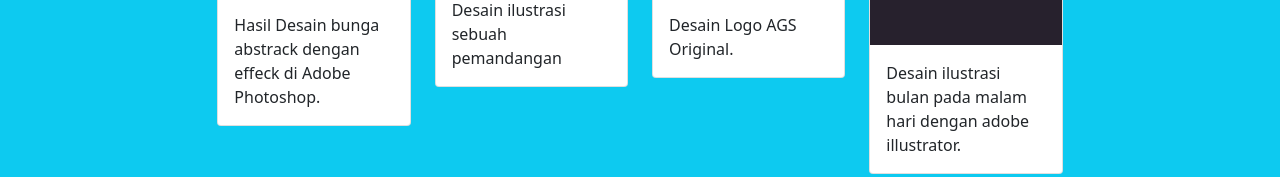
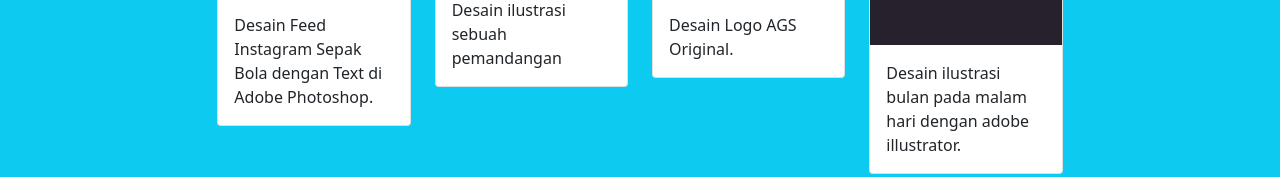
Before and after one commit to IGedePutuSuryaGunawan/IGedePutuSuryaGunawan.github.io, a plain HTML site: page index.html in a window 1280 px wide. Shown: the part 1166-1343 px from the top of the page. Drawn offline with nearby package versions, Linux system fonts and the light colour scheme.

Commit message:
mengubah gambar dan text

```diff
--- a/index.html
+++ b/index.html
@@ -90,7 +90,7 @@
                 <div class="card">
                     <img src="agus/9.jpg" class="card-img-top" alt="...">
                     <div class="card-body">
-                    <p class="card-text">Hasil Desain bunga abstrack dengan effeck di Adobe Photoshop.</p>
+                    <p class="card-text">Desain Feed Instagram Sepak Bola dengan Text di Adobe Photoshop.</p>
                     </div>
                 </div>
                 </div>
```
Also changed, not shown: 1 other file.
